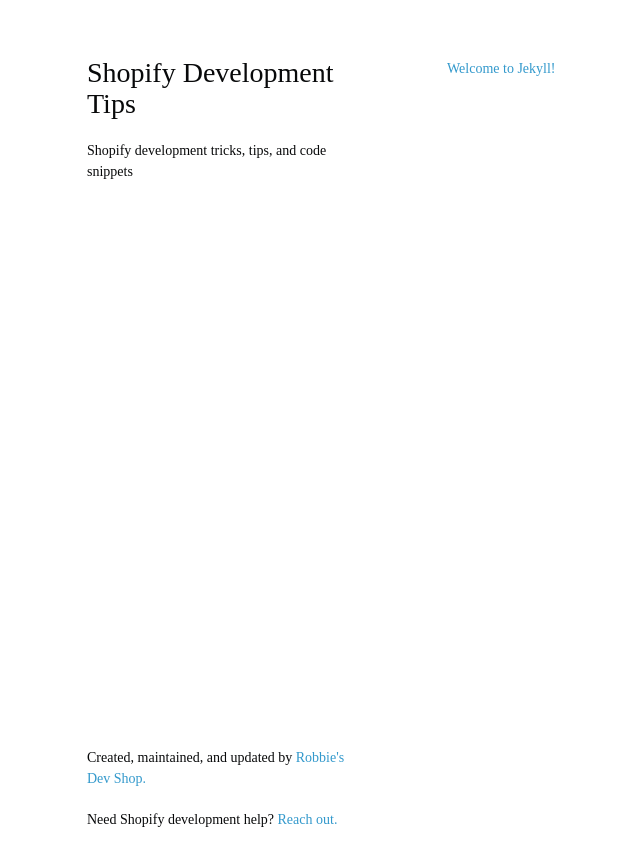
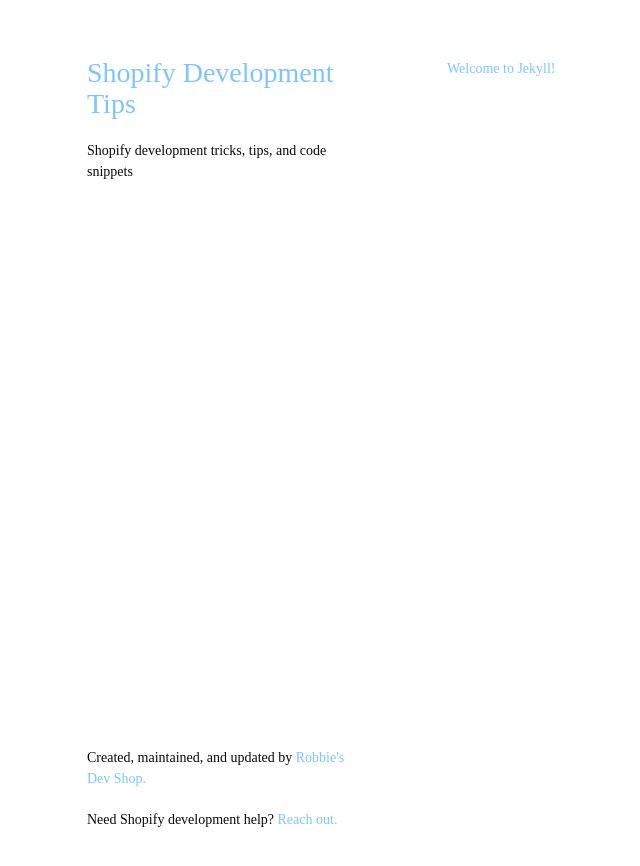
Before and after one commit to robbiesh/blog, a Jekyll site: the page built from index.html, in a window 1280 px wide. Shown: the top 866 px of the page, without its empty margins (123-763 px from the left). Built offline with Jekyll 4.4.1, drawn with Linux system fonts in a browser that asks for light colours; some web fonts are replaced.

Commit message:
color and favicon and relative path

```diff
--- /dev/null
+++ b/_includes/base.html
@@ -0,0 +1,7 @@
+<!-- _includes/base.html -->
+{% assign base = '' %}
+{% assign depth = page.url | split: '/' | size | minus: 1 %}
+{% if    depth <= 1 %}{% assign base = '.' %}
+{% elsif depth == 2 %}{% assign base = '..' %}
+{% elsif depth == 3 %}{% assign base = '../..' %}
+{% elsif depth == 4 %}{% assign base = '../../..' %}{% endif %}
--- a/_layouts/default.html
+++ b/_layouts/default.html
@@ -5,9 +5,13 @@
     <meta http-equiv="X-UA-Compatible" content="chrome=1">
     <title>Shopify Development Tips</title>
 
+    <link href="{{base}}/assets/img/favicon.png" rel="shortcut icon" type="image/png">
     <link rel="stylesheet" rel="preload" href="https://use.typekit.net/uvx0qce.css" as="style" crossorigin>
-    <link rel="stylesheet" href="/assets/css/styles.css">
-    <link rel="stylesheet" href="/assets/css/pygment_trac.css">
+
+    {% include base.html %}
+
+    <link rel="stylesheet" href="{{base}}/assets/css/styles.css">
+    <link rel="stylesheet" href="{{base}}/assets/css/pygment_trac.css">
     <meta name="viewport" content="width=device-width">
     <!--[if lt IE 9]>
     <script src="//html5shiv.googlecode.com/svn/trunk/html5.js"></script>
@@ -16,7 +20,7 @@
   <body>
     <div class="wrapper">
       <header>
-        <h1>Shopify Development Tips</h1>
+        <h1><a href="{{base}}">Shopify Development Tips</a></h1>
         <p>Shopify development tricks, tips, and code snippets</p>
       </header>
 
@@ -29,6 +33,6 @@
         <p>Need Shopify development help? <a href="mailto:hey@robbiesdevshop.com" target="_blank" class="reach-out" title="Contact Email">Reach out.</a></p>
       </footer>
     </div>
-    <script src="/assets/js/scale.fix.js"></script>
+    <script src="{{base}}/assets/js/scale.fix.js"></script>
   </body>
 </html>
--- a/_sass/styles.scss
+++ b/_sass/styles.scss
@@ -53,7 +53,7 @@
 }
 
 a {
-  color:#39c;
+  color: $color2;
   text-decoration:none;
 }
 
```
Also changed, not shown: assets/img/favicon.png (added).
